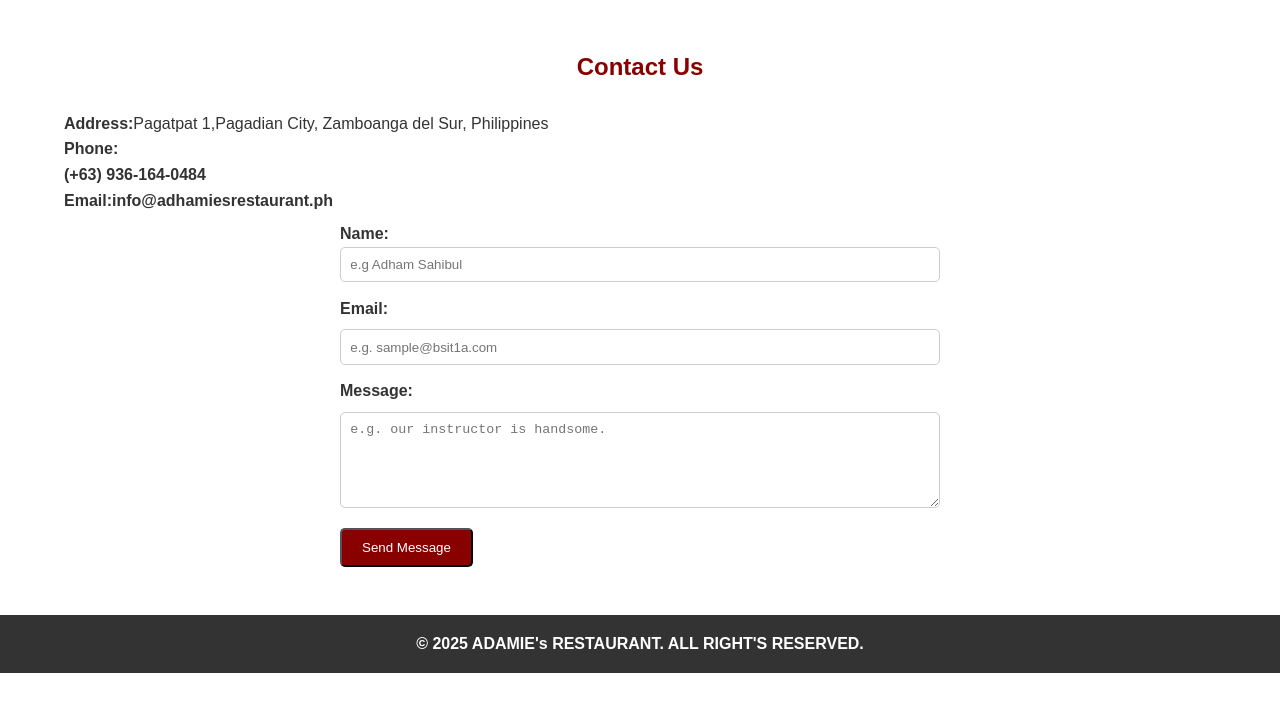
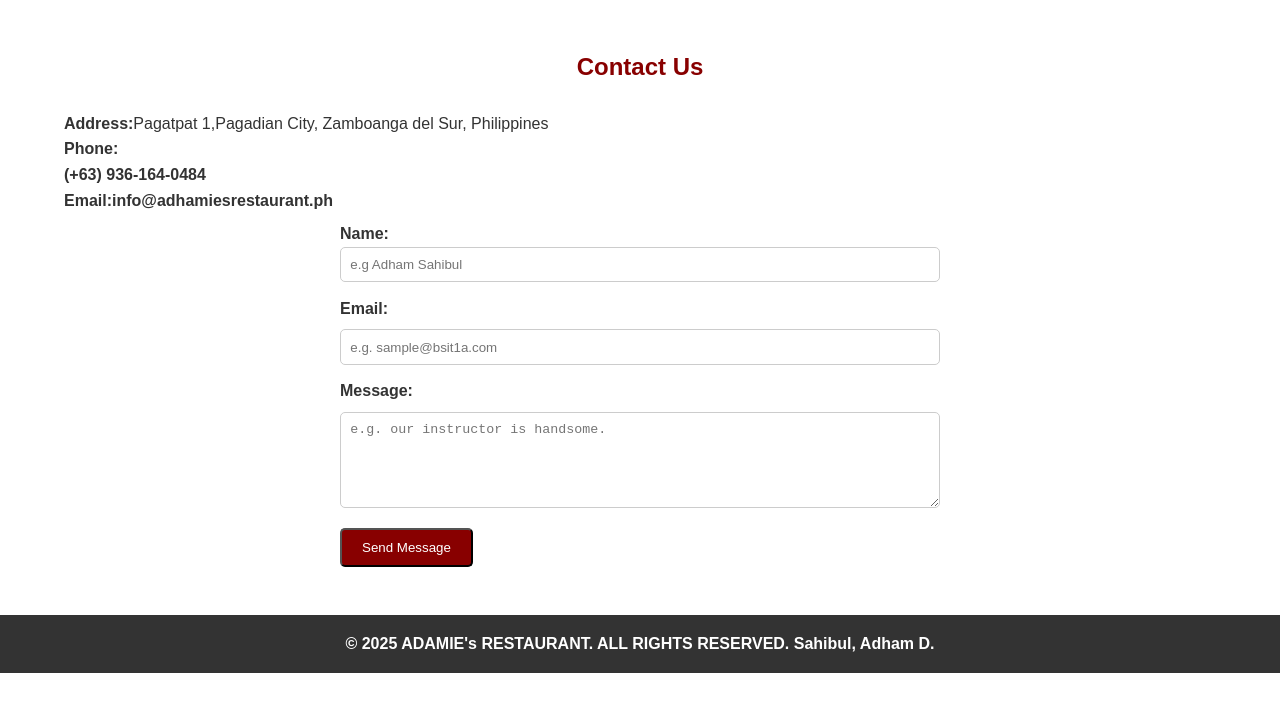
Before and after one commit to S4f3z/adham_restaurantt, a plain HTML site: page contact.html in a window 1280 px wide. Shown: the part 70-782 px from the top of the page. Drawn offline with Linux system fonts and the light colour scheme.

Commit message:
Update contact.html

```diff
--- a/contact.html
+++ b/contact.html
@@ -49,7 +49,7 @@
       </main>
  <footer>
    <div class="container">
-    <p>&copy; 2025 ADAMIE's RESTAURANT. ALL RIGHT'S RESERVED.</p>
+    <p>&copy; 2025 ADAMIE's RESTAURANT. ALL RIGHTS RESERVED. Sahibul, Adham D.</p>
    </div>
  </footer>
  </body>
```
